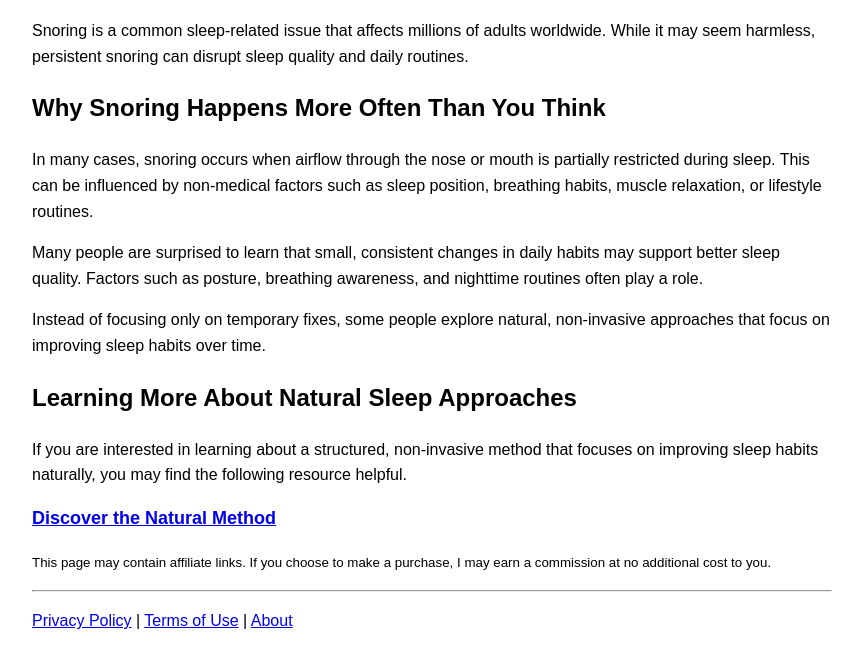
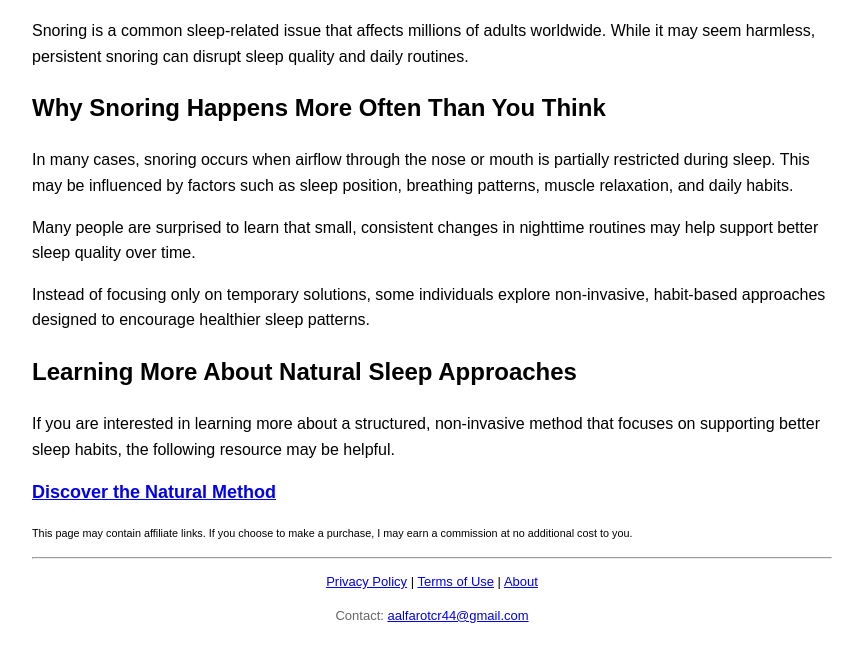
Before and after one commit to usoffershub/snoring-review, a plain HTML site: page index.html in a window 1280 px wide. Shown: the part 96-764 px from the top of the page, without its empty margins (208-1071 px from the left). Drawn offline with Linux system fonts and the light colour scheme.

Commit message:
Update page content

```diff
--- a/index.html
+++ b/index.html
@@ -3,8 +3,10 @@
 <head>
   <meta charset="UTF-8">
   <title>Understanding Snoring and Better Sleep Habits</title>
+
   <meta name="viewport" content="width=device-width, initial-scale=1.0">
-  <meta name="description" content="Learn about common causes of snoring and explore natural approaches to support better sleep habits.">
+  <meta name="description" content="Learn about common causes of snoring and explore natural, non-invasive approaches that may support better sleep habits.">
+
 </head>
 
 <body style="font-family: Arial, sans-serif; line-height: 1.6; max-width: 800px; margin: auto; padding: 20px;">
@@ -12,36 +14,36 @@
   <h1>Understanding Snoring and Better Sleep Habits</h1>
 
   <p>
-  Snoring is a common sleep-related issue that affects millions of adults worldwide.
-  While it may seem harmless, persistent snoring can disrupt sleep quality and daily routines.
+    Snoring is a common sleep-related issue that affects millions of adults worldwide.
+    While it may seem harmless, persistent snoring can disrupt sleep quality and daily routines.
   </p>
 
   <h2>Why Snoring Happens More Often Than You Think</h2>
 
   <p>
-  In many cases, snoring occurs when airflow through the nose or mouth is partially restricted during sleep.
-  This can be influenced by non-medical factors such as sleep position, breathing habits,
-  muscle relaxation, or lifestyle routines.
+    In many cases, snoring occurs when airflow through the nose or mouth is partially restricted during sleep.
+    This may be influenced by factors such as sleep position, breathing patterns, muscle relaxation,
+    and daily habits.
   </p>
 
   <p>
-  Many people are surprised to learn that small, consistent changes in daily habits may support better sleep quality.
-  Factors such as posture, breathing awareness, and nighttime routines often play a role.
+    Many people are surprised to learn that small, consistent changes in nighttime routines
+    may help support better sleep quality over time.
   </p>
 
   <p>
-  Instead of focusing only on temporary fixes, some people explore natural, non-invasive approaches
-  that focus on improving sleep habits over time.
+    Instead of focusing only on temporary solutions, some individuals explore non-invasive,
+    habit-based approaches designed to encourage healthier sleep patterns.
   </p>
 
   <h2>Learning More About Natural Sleep Approaches</h2>
 
   <p>
-  If you are interested in learning about a structured, non-invasive method that focuses on improving
-  sleep habits naturally, you may find the following resource helpful.
+    If you are interested in learning more about a structured, non-invasive method
+    that focuses on supporting better sleep habits, the following resource may be helpful.
   </p>
 
-  <!-- BOTÓN / LINK -->
+  <!-- BOTÓN / LINK AFILIADO -->
   <p>
     <a href="https://3b4135u0qkp2bw7ouc3fap1w3l.hop.clickbank.net/?tid=google_snoring"
        target="_blank"
@@ -51,20 +53,28 @@
     </a>
   </p>
 
-  <!-- AVISO AFILIADO -->
-  <p><small>
-  This page may contain affiliate links. If you choose to make a purchase, I may earn a commission
-  at no additional cost to you.
-  </small></p>
+  <!-- AVISO DE AFILIADO -->
+  <p style="font-size:13px;">
+    <small>
+      This page may contain affiliate links. If you choose to make a purchase,
+      I may earn a commission at no additional cost to you.
+    </small>
+  </p>
 
   <hr>
 
   <!-- LINKS LEGALES -->
-  <p>
+  <p style="font-size:13px; text-align:center;">
     <a href="privacy.html">Privacy Policy</a> |
     <a href="terms.html">Terms of Use</a> |
     <a href="about.html">About</a>
   </p>
 
+  <!-- CONTACTO -->
+  <p style="font-size:13px; text-align:center; color:#666;">
+    Contact:
+    <a href="mailto:aalfarotcr44@gmail.com">aalfarotcr44@gmail.com</a>
+  </p>
+
 </body>
 </html>
```
